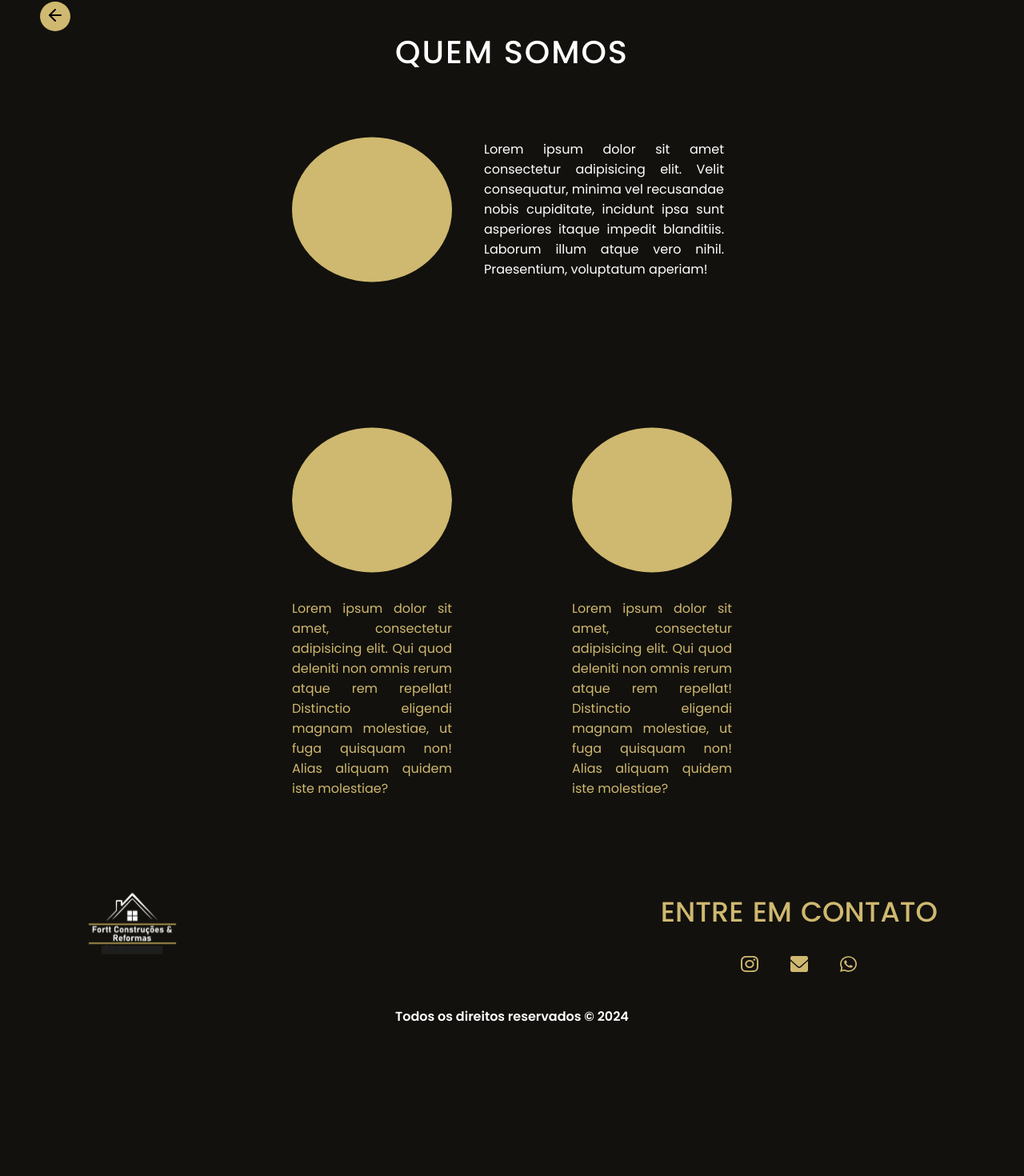
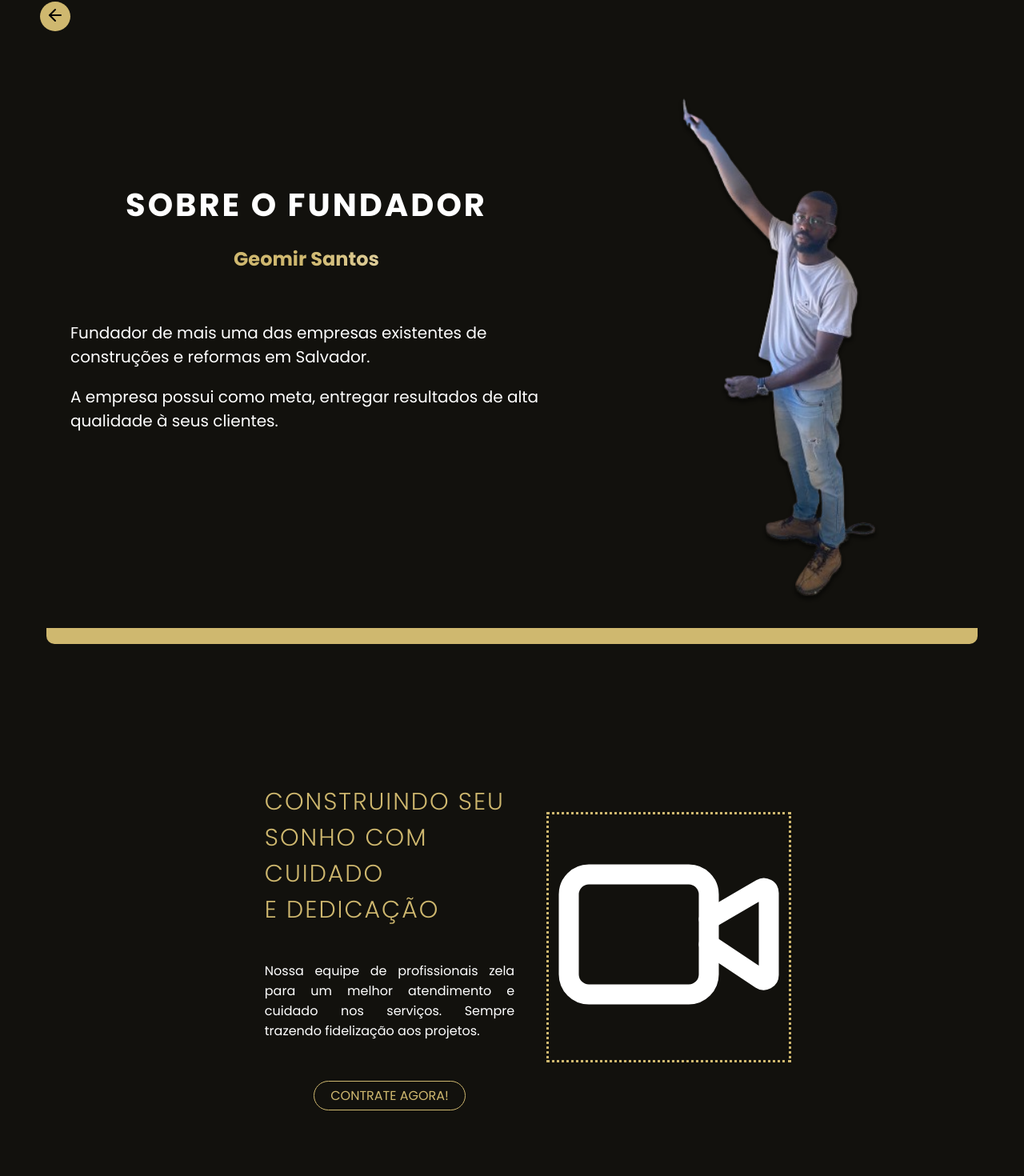
Before and after one commit to Solractys/fortt-cr, a Next.js app in the folder forttcr/: page /quemsomos in a window 1280 px wide. Shown: the part 163-1633 px from the top of the page at 80% size. Before the commit the page ends 1462 px from the top, so only its background shows below. Built offline with nearby package versions, Linux system fonts and the light colour scheme.

Commit message:
add quemsomos

```diff
--- a/forttcr/src/app/components/MainContent.module.css
+++ b/forttcr/src/app/components/MainContent.module.css
@@ -32,6 +32,7 @@
   border: 3px solid #CFB86F;
   color: #CFB86F;
   font-weight: 600;
+  text-decoration: none;
   border-radius: 20px;
   padding: 5px 20px;
   margin: 20px auto;
--- a/forttcr/src/app/components/MainContent.tsx
+++ b/forttcr/src/app/components/MainContent.tsx
@@ -1,5 +1,6 @@
 import React from "react";
 import styles from "./MainContent.module.css";
+import Link from "next/link";
 
 export default function MainContent() {
   return (
@@ -10,7 +11,7 @@ export default function MainContent() {
         É A ARTE DE COMO <br/>
         GASTAR ESPAÇO.&quot;
       </h1>
-        <button className={styles.saibamais}>SAIBA MAIS</button>
+        <Link href={"/gallery"} className={styles.saibamais}>SAIBA MAIS</Link>
     </div>
     </>
   );
--- a/forttcr/src/app/quemsomos/page.module.css
+++ b/forttcr/src/app/quemsomos/page.module.css
@@ -6,51 +6,92 @@
     color: #fff;
     padding: 50px;
 }
-.quemSomos > h1 {
-    font-weight: 500;
-    letter-spacing: 2px;
-    font-size: 40px;
-}
-
-.textoEquipe {
-    width: 500px;
+.groupContainer {
+    padding: 40px;
     display: flex;
     align-items: center;
     justify-content: center;
-    gap: 30px;
-    margin-top: 20px;
-    margin-bottom: 150px;
+    width: 60%;
 }
-
-.textoEquipe>div>p {
-    padding: 10px;
+.textContainer {
+    padding: 10px 40px;
+    display: flex;
+    justify-content: center;
+    align-items: center;
+    flex-direction: column;
+}
+.textContainer> h1 {
+    font-weight: 300;
+    font-size: 30px;
+    letter-spacing: 2px;
+    color: #CFB86F;
+}
+.textContainer > p {
     text-align: justify;
-    width: 300px;
+    margin-bottom: 50px;
 }
-
-.fundadores {
+.btn {
+    padding: 5px 20px;
+    color: #CFB86F;
+    background: transparent;
+    border: 1px solid #CFB86F;
+    border-radius: 20px;
+    text-decoration: none;
+    cursor: pointer;
+    transition: 0.3s;
+}
+.btn:hover {
+    scale: 110%;
+    transition: 0.3s;
+}
+.ceoContainer {
     display: flex;
     align-items: center;
     justify-content: center;
-    color: #CFB86F;
-    gap: 150px;
+    padding: 30px;
+    margin-bottom: 100px;
+    border-bottom: 20px solid #CFB86F;
+    border-radius: 10px;
 }
+.ceoTextContainer > p {
+    font-size: 20px;
+}
+.ceoTitle {
+    text-align: center;
+}
+.ceoTitle > h1 {
+    font-size: 40px;
+    letter-spacing: 3px;
+    margin: 0;
+}
+.ceoTitle > h2 {
+    background:linear-gradient(to right, #CFB86F,#CFB86F, #fffcf6);
+    background-clip: text;
+    -webkit-text-fill-color: transparent;
+    margin-bottom: 60px;
+}
+.videoContainer {
+    border: 3px dotted #CFB86F;
+}
+@media (max-width: 600px) {
+    .ceoContainer {
+        flex-direction: column;
+        width: 100%;
+    }
+    .geomirImage {
+        height: 400px;
+    }
+    .groupContainer {
+        flex-direction: column;
+        width: 100%;
+        padding: 10px;
+    }
+    .textContainer > h1 {
+        font-size: 25px;
+        }
+    .textContainer {
+        width: 100%;
+        padding: 10px;
 
-.fundador {
-    width: 200px;
-    text-align: justify;
+    }
 }
-
-.fundador>img {
-    border-radius: 100%;
-}
-
-@media (max-width: 600px) {
-    .textoEquipe {
-        flex-direction: column;
-    }
-
-    .fundadores {
-        flex-direction: column;
-    }
-  }
--- a/forttcr/src/app/quemsomos/page.tsx
+++ b/forttcr/src/app/quemsomos/page.tsx
@@ -3,7 +3,9 @@ import Navbar from "../components/Navbar";
 import Footer from "../components/Footer";
 import styles from "./page.module.css";
 import Image from "next/image";
-import Circulo from "../../../public/circulo.svg";
+import Link from "next/link";
+import geomir from "../../../public/Geomir.svg";
+import { Video } from "lucide-react";
 import { BtnTop } from "../components/BtnTop";
 import { BtnBack } from "../components/BtnBack";
 
@@ -12,35 +14,36 @@ export default function quemSomos() {
         <>
 
             <Navbar />
-            <BtnTop/>
+            <BtnTop />
             <BtnBack />
             <section className={styles.quemSomos}>
-                <h1>
-                    QUEM SOMOS
-                </h1>
-                <div className={styles.textoEquipe}>
-                    <Image src={Circulo} width={200} height={200} alt="Foto da Equipe" />
-                    <div>
+                <div className={styles.ceoContainer}>
+                    <div className={styles.ceoTextContainer}>
+                        <div className={styles.ceoTitle}>
+                            <h1>SOBRE O FUNDADOR</h1>
+                            <h2>Geomir Santos</h2>
+                        </div>
                         <p>
-                            Lorem ipsum dolor sit amet consectetur adipisicing elit. Velit consequatur, minima vel recusandae nobis cupiditate, incidunt ipsa sunt asperiores itaque impedit blanditiis. Laborum illum atque vero nihil. Praesentium, voluptatum aperiam!
-
+                            Fundador de mais uma das empresas existentes de construções e reformas em Salvador.
+                        </p>
+                        <p>
+                            A empresa possui como meta, entregar resultados de alta qualidade à seus clientes.
                         </p>
                     </div>
+                        <Image className={styles.geomirImage} alt="Foto do Fundador" src={geomir}/>
                 </div>
-                <div className={styles.fundadores}>
-                    <div className={styles.fundador}>
-                    <Image src={Circulo} width={200} height={200} alt="Foto da Equipe" />
+                <div className={styles.groupContainer}>
+                    <div className={styles.textContainer}>
+                        <h1>CONSTRUINDO SEU<br/>
+                            SONHO COM CUIDADO<br/>
+                             E DEDICAÇÃO</h1>
                         <p>
-                            Lorem ipsum dolor sit amet, consectetur adipisicing elit. Qui quod deleniti non omnis rerum atque rem repellat! Distinctio eligendi magnam molestiae, ut fuga quisquam non! Alias aliquam quidem iste molestiae?
-
+                            Nossa equipe de profissionais  zela para um melhor atendimento e cuidado nos serviços. Sempre trazendo fidelização aos projetos.
                         </p>
+                        <Link className={styles.btn} href="https://api.whatsapp.com/send/?phone=5571996281433&text&type=phone_number&app_absent=0">CONTRATE AGORA!</Link>
                     </div>
-                    <div className={styles.fundador}>
-                    <Image src={Circulo} width={200} height={200} alt="Foto da Equipe" />
-                        <p>
-                            Lorem ipsum dolor sit amet, consectetur adipisicing elit. Qui quod deleniti non omnis rerum atque rem repellat! Distinctio eligendi magnam molestiae, ut fuga quisquam non! Alias aliquam quidem iste molestiae?
-
-                        </p>
+                    <div className={styles.videoContainer}>
+                        <Video size={300} />
                     </div>
                 </div>
             </section>
```
Also changed, not shown: forttcr/public/Geomir.svg (added).
